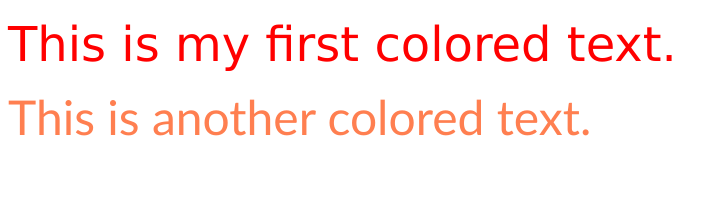
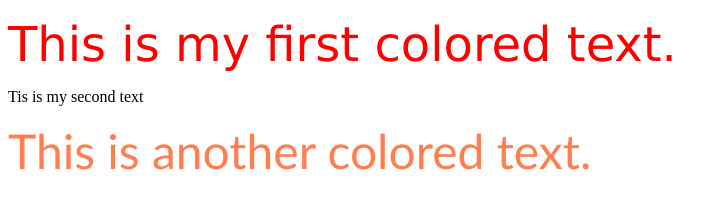
Before and after one commit to minniezie/HTML-and-CSS-Projects, a plain HTML site: page Basic_HTML_1.html in a window 1280 px wide. Shown: the whole page, without its empty margins (0-728 px from the left). Drawn offline with Linux system fonts and the light colour scheme.

Commit message:
Added another paragraph

```diff
--- a/Basic_HTML_1.html
+++ b/Basic_HTML_1.html
@@ -7,6 +7,7 @@
 <p>
 <font color="red" face="Verdana" size="7">
 This is my first colored text.</font>
+<p> Tis is my second text</p>
 </p>
 <p>
 
```
